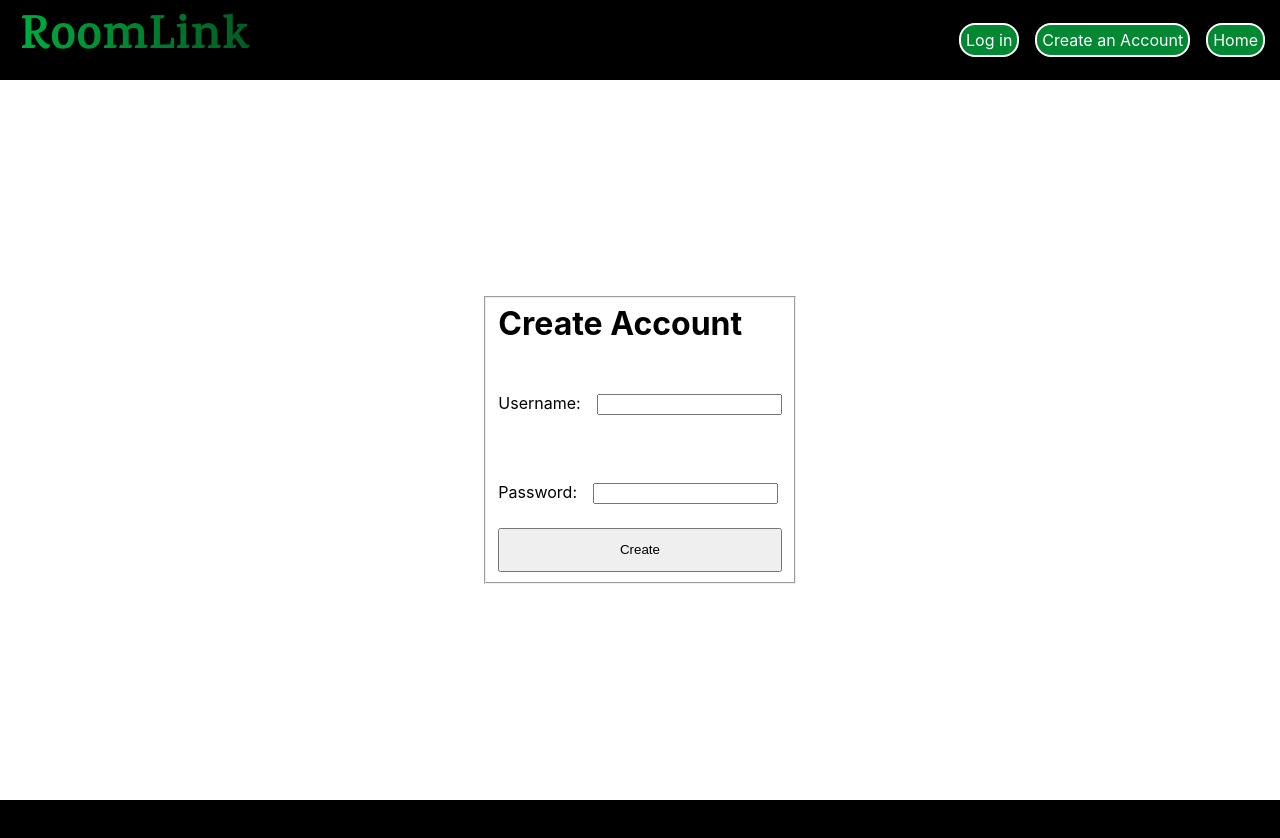
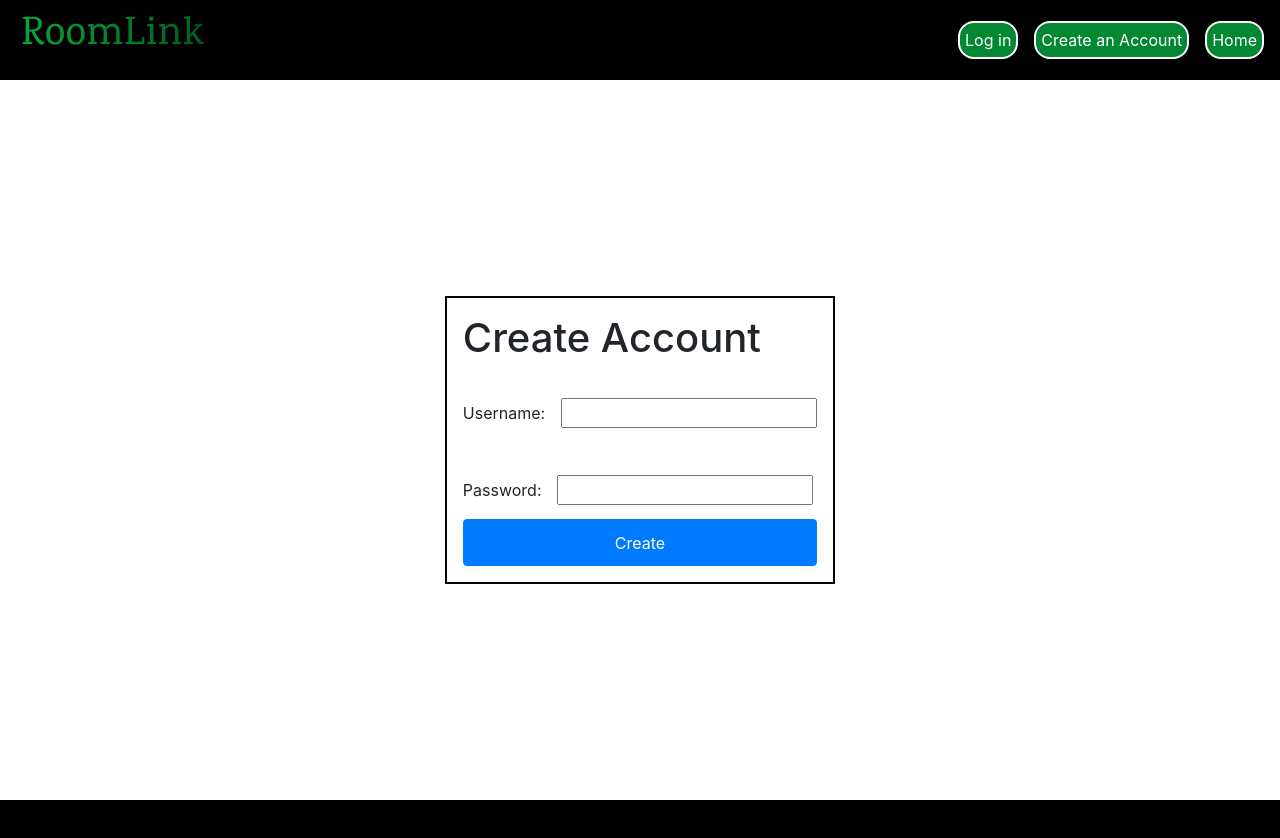
Before and after one commit to AlexBuly/room-link, a React (Create React App) app in the folder roomlink/: page /SignUp in a window 1280 px wide. Shown: the top 838 px of the page. Built offline with nearby package versions, Linux system fonts and the light colour scheme; a web font is replaced by a local one.

Commit message:
Update with bootstrap

```diff
--- a/roomlink/public/index.html
+++ b/roomlink/public/index.html
@@ -1,6 +1,7 @@
 <!DOCTYPE html>
 <html lang="en">
   <head>
+    <link rel="stylesheet" href="https://cdn.jsdelivr.net/npm/bootstrap@4.4.1/dist/css/bootstrap.min.css" integrity="sha384-Vkoo8x4CGsO3+Hhxv8T/Q5PaXtkKtu6ug5TOeNV6gBiFeWPGFN9MuhOf23Q9Ifjh" crossorigin="anonymous">
     <title>RoomLink</title>
   </head>
   <body>
--- a/roomlink/src/components/Footer.js
+++ b/roomlink/src/components/Footer.js
@@ -2,6 +2,7 @@ const Footer = () => {
     return (
         <div>
             <div className="footer"></div>
+
         </div>
     )
 }
--- a/roomlink/src/components/Header.js
+++ b/roomlink/src/components/Header.js
@@ -1,7 +1,7 @@
 import { Link } from "react-router-dom";
 const Header = () => {
     return (
-        <div className="navbar">
+        /*<div className="navbar">
             <div class ="nav-container">
                <Link to="/Home"  className="nav-logo"><h1>RoomLink</h1></Link>
                 <div id="btns">
@@ -10,7 +10,22 @@ const Header = () => {
                     <Link to="/Home">Home</Link>
                 </div>
             </div>
+        </div>*/
+        <nav className="navbar navbar-expand-lg navbar-dark bg-black">
+             <Link to="/Home"  className="nav-logo"><h1>RoomLink</h1></Link>
+    <button class="navbar-toggler" type="button" data-toggle="collapse" data-target="#navbarNav" aria-controls="navbarNav" aria-expanded="false" aria-label="Toggle navigation">
+      <span class="navbar-toggler-icon"></span>
+    </button>
+    <div className="collapse navbar-collapse" id="navbarNav">
+      <ul className="navbar-nav ml-auto">
+        <div id="btns">
+                <Link to="/Login">Log in</Link>
+                <Link to="/SignUp">Create an Account</Link>
+                 <Link to="/Home">Home</Link>
         </div>
+      </ul>
+    </div>
+  </nav>
 
     )
 }
--- a/roomlink/src/components/SignUp.js
+++ b/roomlink/src/components/SignUp.js
@@ -13,7 +13,7 @@ const SignUp = () => {
                     <label htmlFor="pwd">Password:</label>
                     <input type="password" id="pwd" name="pwd"/>
                 </div>
-                <button type="sumbit">Create</button>
+                <button type="sumbit" className="btn btn-primary">Create</button>
             </form>
         </fieldset>
         </div>
--- a/roomlink/src/components/Style.css
+++ b/roomlink/src/components/Style.css
@@ -36,7 +36,7 @@
     -webkit-text-fill-color: transparent;
     padding: 5px;
     font-family: "Karma", serif;
-    font-weight: 700;
+   font-weight: 700;
 }
 
 #btns {
@@ -67,6 +67,8 @@ fieldset {
     height: 40%;
     display: grid;
     grid-template-rows: 1fr 2fr;
+    border: 2px solid black;
+    padding: 1em;
 }
 
 form {
@@ -81,9 +83,3 @@ label {
     background: black;
     height: 10vh;
 }
-
-@media screen and (max-width: 1000px) {
-    fieldset {
-        height: 20%;
-    }
-}
```
